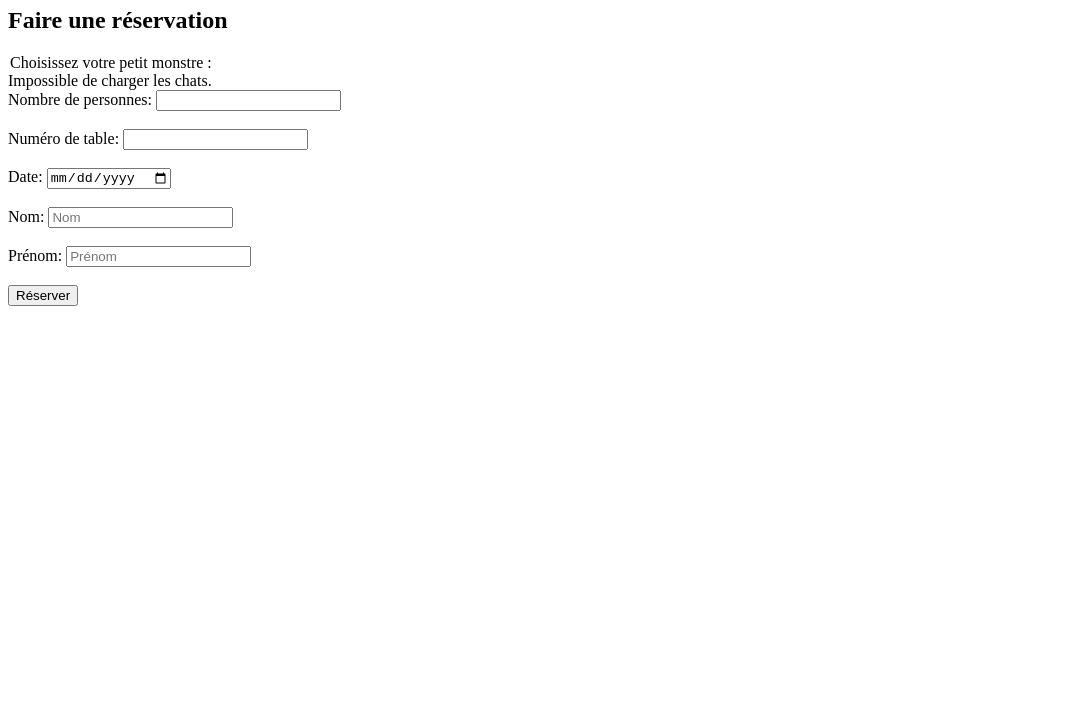
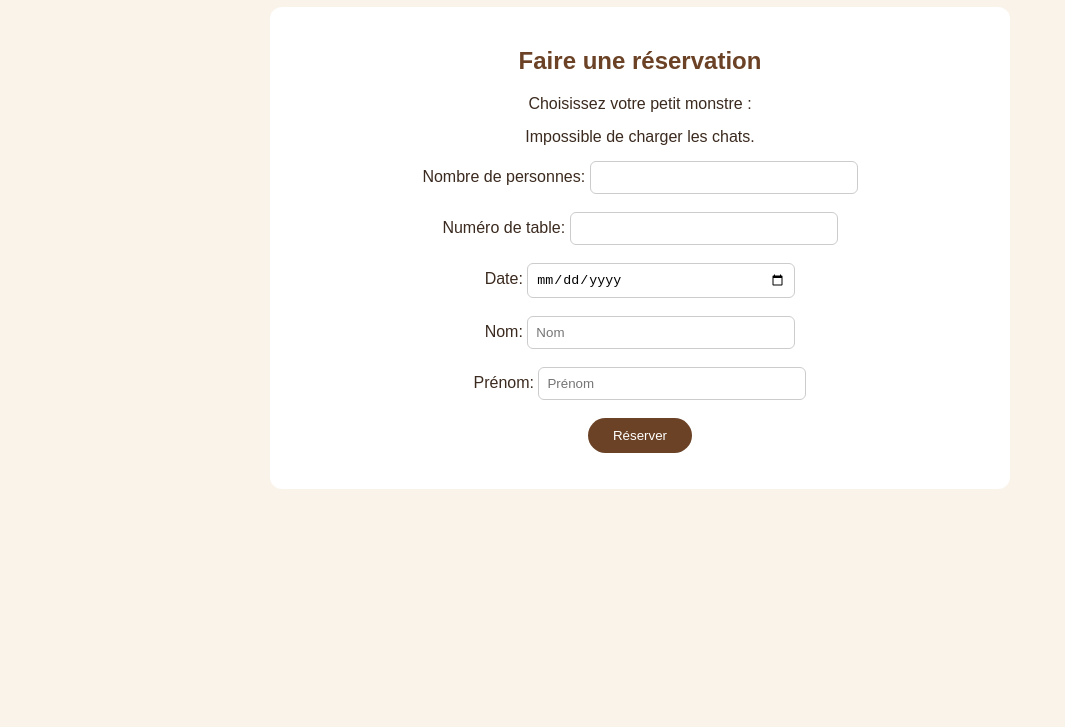
Before and after one commit to Yasminemfth/Coffee-Cat-Docker, a website: page app/public/index.html in a window 1280 px wide. Shown: the part 73-800 px from the top of the page, without its empty margins (0-1065 px from the left). Drawn offline with Linux system fonts and the light colour scheme; no server answers.

Commit message:
ajout d'un style css

```diff
--- a/app/public/index.html
+++ b/app/public/index.html
@@ -3,6 +3,7 @@
 <head>
     <meta charset="UTF-8">
     <meta name="viewport" content="width=device-width, initial-scale=1.0">
+    <link rel="stylesheet" href="/style.css">
     <title>Coffee Cat </title>
 </head>
 <body>
@@ -82,7 +83,11 @@
         body: JSON.stringify(donnees),
         });
         if (reponse.ok) {
-        message.textContent = "Réservation réussi";
+        const resa = await reponse.json();
+        const date = resa.date.split("-").reverse().join("/");
+        const chats = resa.cat.length > 1 ? "vos chats sont " : "votre chat est ";
+        message.textContent = "Réservation réussie ! Merci " + resa.prenom + " " + resa.nom + " : table " + resa.numtable + " pour " + resa.nbrpers + " personne(s)" + " le " + date + ", " + chats + resa.cat.join(", ") + ".";
+
         e.target.reset();
         } else {
         const erreur = await reponse.json();
--- /dev/null
+++ b/app/public/style.css
@@ -0,0 +1,73 @@
+body {
+  font-family: Arial, sans-serif;
+  background: #faf3ea;
+  color: #3b2a1f;
+  text-align: center;
+}
+
+h1, h2 {
+  color: #6b4226;
+}
+
+/* Le formulaire, centré */
+#coffee-form {
+  max-width: 700px;
+  margin: 0 auto;
+  background: white;
+  padding: 20px;
+  border-radius: 12px;
+}
+
+/* Les chats côte à côte */
+#coffee-table-body {
+  display: flex;
+  flex-wrap: wrap;
+  justify-content: center;
+  gap: 10px;
+  margin: 15px 0;
+}
+
+#coffee-table-body label {
+  width: 140px;
+  padding: 8px;
+  border: 2px solid #eee;
+  border-radius: 10px;
+  cursor: pointer;
+}
+
+#coffee-table-body img {
+  width: 100%;
+  height: 110px;
+  object-fit: cover;
+  border-radius: 8px;
+}
+
+/* Chat choisi */
+#coffee-table-body label:has(input:checked) {
+  border-color: #d9822b;
+  background: #fbe3c8;
+}
+
+/* Les champs */
+input[type="number"],
+input[type="date"],
+input[type="text"] {
+  width: 250px;
+  padding: 8px;
+  border: 1px solid #ccc;
+  border-radius: 6px;
+}
+
+/* Le bouton */
+button {
+  padding: 10px 25px;
+  border: none;
+  border-radius: 20px;
+  background: #6b4226;
+  color: white;
+  cursor: pointer;
+}
+
+button:hover {
+  background: #d9822b;
+}
```
